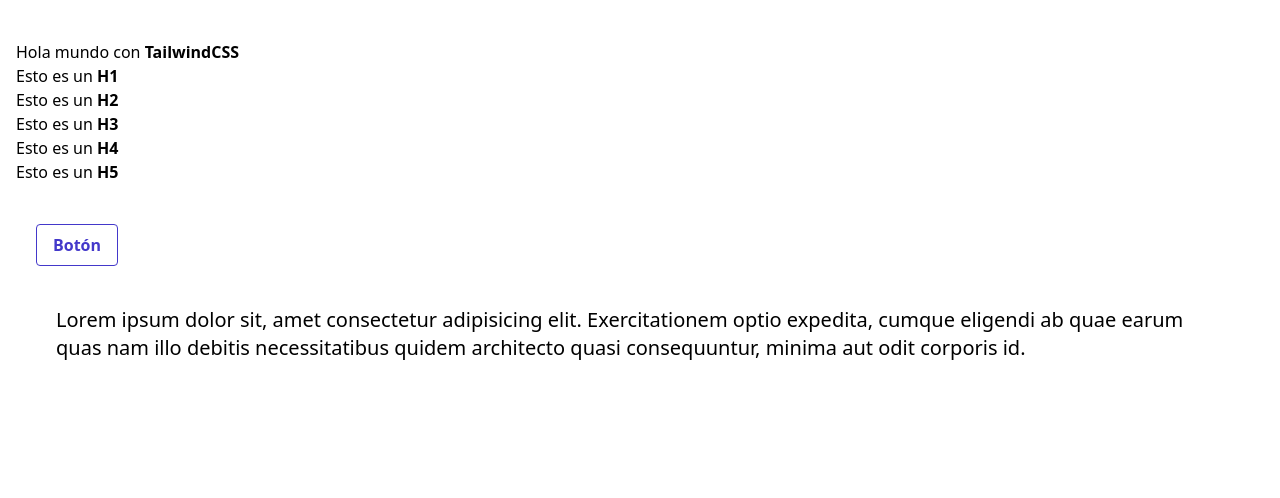
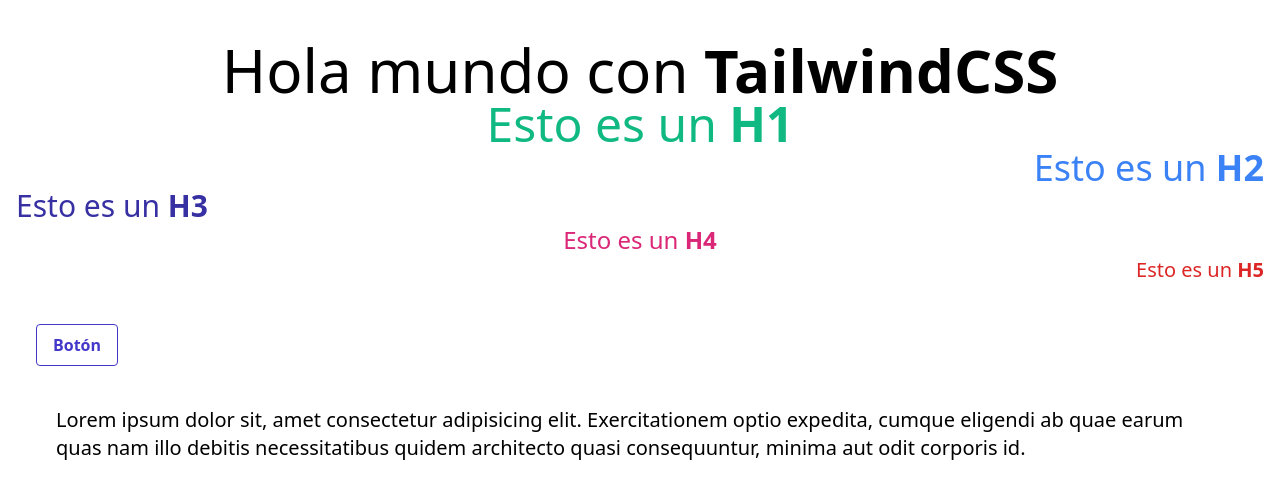
Before and after one commit to otonielandrade7/learning-tailwindcss, a plain HTML site: page 1-base/index.html in a window 1280 px wide. Drawn offline with nearby package versions, Linux system fonts and the light colour scheme.

Commit message:
TEXT ALIGN & COLOR

```diff
--- a/1-base/index.html
+++ b/1-base/index.html
@@ -12,12 +12,12 @@
     <main class="container px-4 mx-auto mt-10">
         <section>
             <article>
-                <h1>Hola mundo con <strong>TailwindCSS</strong></h1>
-                <h1>Esto es un <strong>H1</strong></h1>
-                <h1>Esto es un <strong>H2</strong></h1>
-                <h1>Esto es un <strong>H3</strong></h1>
-                <h1>Esto es un <strong>H4</strong></h1>
-                <h1>Esto es un <strong>H5</strong></h1>
+                <h1 class="text-6xl text-center">Hola mundo con <strong>TailwindCSS</strong></h1>
+                <h1 class="text-green-500 text-5xl text-center">Esto es un <strong>H1</strong></h1>
+                <h2 class="text-blue-500 text-4xl text-right">Esto es un <strong>H2</strong></h2>
+                <h3 class="text-indigo-800 text-3xl text-left" >Esto es un <strong>H3</strong></h3>
+                <h4 class="text-pink-600 text-2xl text-center">Esto es un <strong>H4</strong></h4>
+                <h5 class="text-red-600 text-xl text-right">Esto es un <strong>H5</strong></h1>
             </article>
             <article>
                 <div class="mx-5 mt-10">
```
